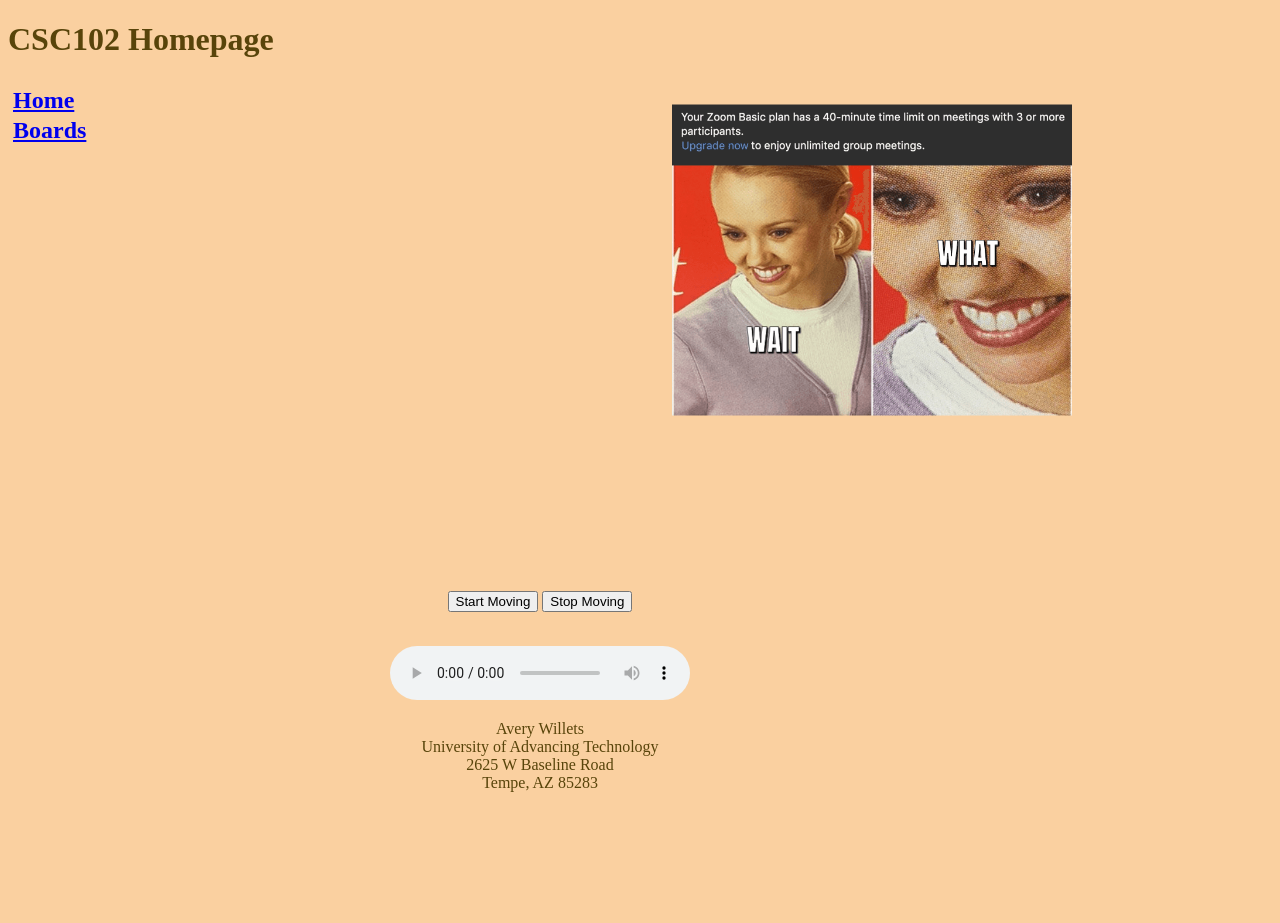
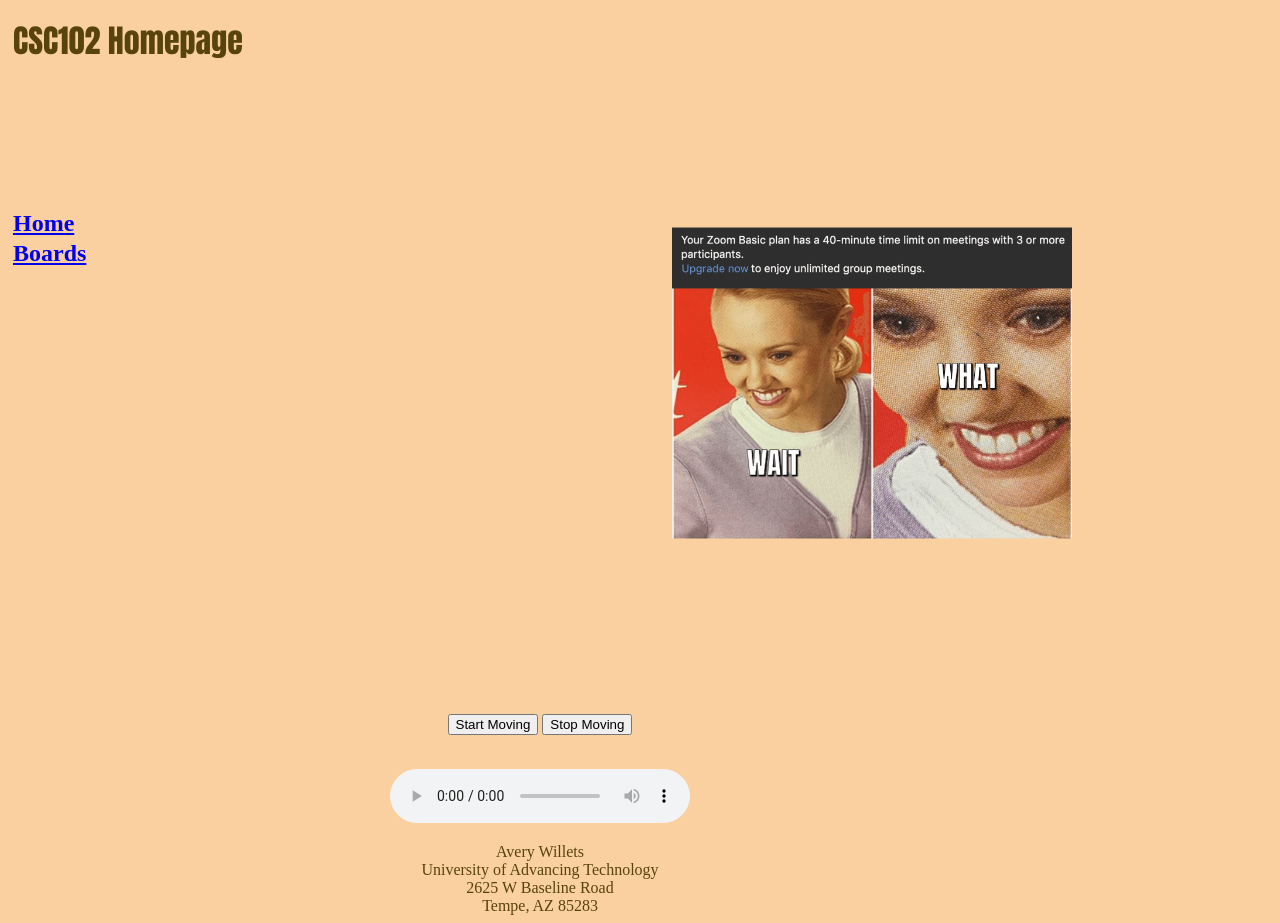
Before and after one commit to avery2002/CSC102Repo, a plain HTML site: page Index.html in a window 1280 px wide. Before the commit the page ends 800 px from the top, so only its background shows below. Drawn offline with Linux system fonts and the light colour scheme.

Commit message:
Add files via upload

```diff
--- a/Main.css
+++ b/Main.css
@@ -5,6 +5,17 @@ body{
     /*These control the background and text color*/
     background-color: rgb(250, 208, 160);
     color:rgb(88, 68, 10);
+}
+
+/*This section customizes the head of the body of the website*/
+h1 {
+    /*These control the height and width of the header*/
+    height: 150px;
+    width: 500px;
+    padding: 5px;
+    line-height: 30px;
+    /*This controls the font of the text of the header*/
+    font-family:Impact, Haettenschweiler, 'Arial Narrow Bold', sans-serif;
 }
 
 /*This section customizes the head of the body of the website*/
@@ -34,6 +45,7 @@ p {
 head {
     /*This controls the alignment of the text*/
     text-align: center;
+
 }
 
 /*This section customizes how the memeImage looks on the Index.html page*/
```
